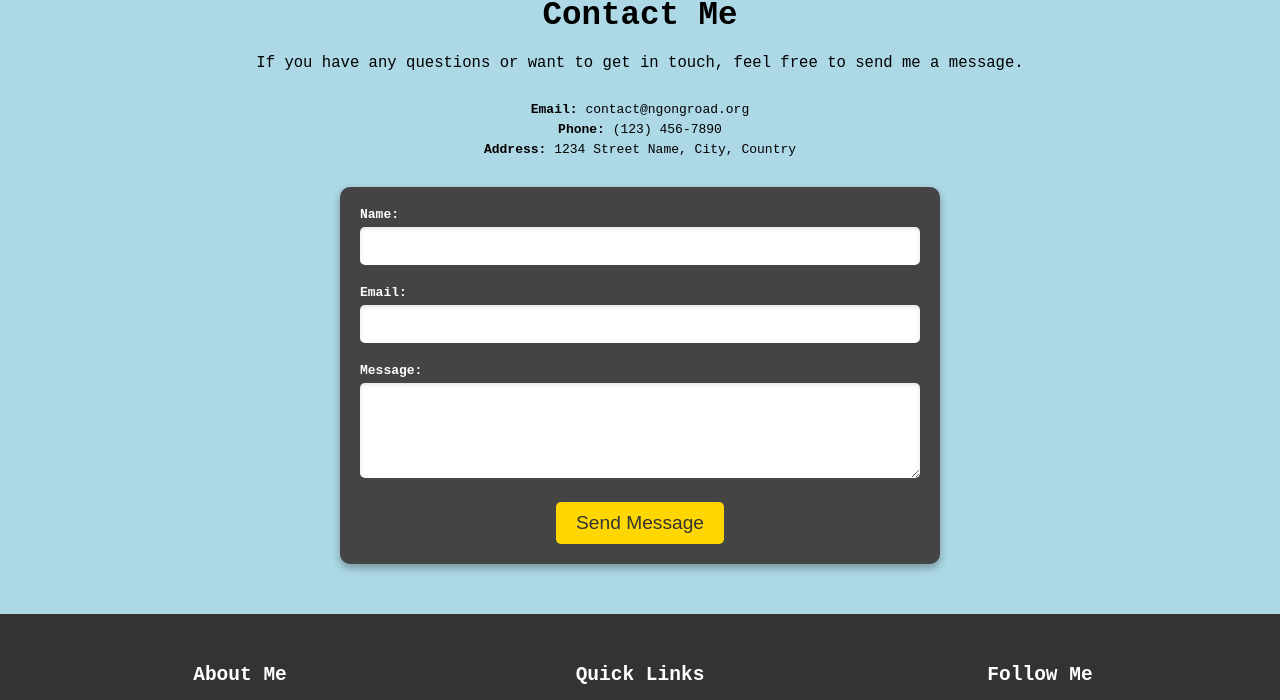
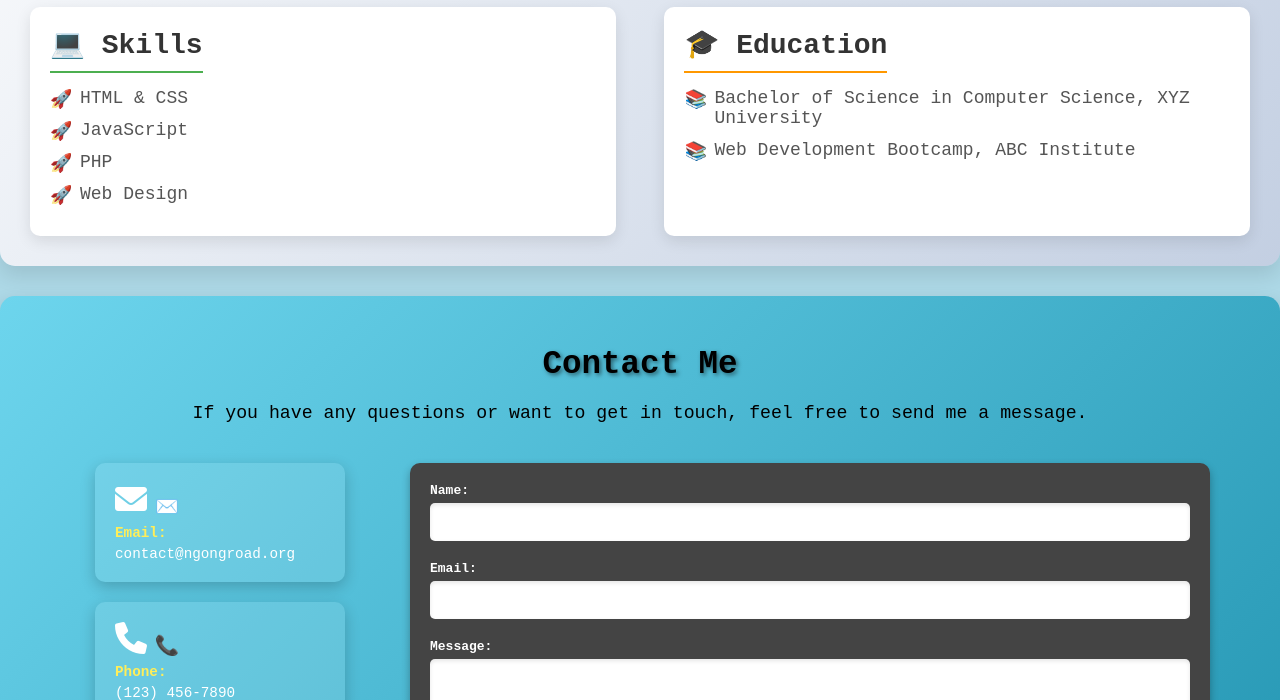
Before and after one commit to nrcfstudents/aurawashingtone, a plain HTML site: page index.html in a window 1280 px wide. Shown: the part 1395-2095 px from the top of the page. Drawn offline with Linux system fonts and the light colour scheme.

Commit message:
styles and tweaks

```diff
--- a/index.html
+++ b/index.html
@@ -5,6 +5,9 @@
     <meta name="viewport" content="width=device-width, initial-scale=1.0">
     <title>Fundamentals of Web Development</title>
     <link rel="stylesheet" href="styles.css"> <!-- Link to the external CSS file -->
+
+    <!-- Include Font Awesome -->
+    <link rel="stylesheet" href="https://cdnjs.cloudflare.com/ajax/libs/font-awesome/6.0.0-beta3/css/all.min.css" integrity="sha384-k6RqeWeci5ZR/Lv4MR0sA0FfDOMrylaP9m4tJXES4HyI4yOHEsJ5hlqMIyqlV4p1" crossorigin="anonymous">
 </head>
 <body>
     <!-- Top Nav bar -->
@@ -64,27 +67,27 @@
         </div>
     </section>
 
-
-    <!-- Testimonials Section -->
-    <!--
-    <section id="testimonials" class="testimonials-section">
-        <h2>What Our Clients Say</h2>
-        <div class="testimonials-container">
-            <div class="testimonial-box">
-                <p>"Fantastic service! Highly recommend."</p>
-                <cite>- John Doe</cite>
-            </div>
-            <div class="testimonial-box">
-                <p>"A pleasure to work with. Very professional."</p>
-                <cite>- Jane Smith</cite>
-            </div>
-            <div class="testimonial-box">
-                <p>"Fantastic service! Highly recommend."</p>
-                <cite>- John Doe</cite>
-            </div>
+    <!-- Skills & Education Section -->
+    <section id="skills-education" class="skills-education-section">
+        <div class="skills">
+            <h2>💻 Skills</h2>
+            <ul>
+                <li>HTML & CSS</li>
+                <li>JavaScript</li>
+                <li>PHP</li>
+                <li>Web Design</li>
+                <!-- Add more skills as needed -->
+            </ul>
+        </div>
+        <div class="education">
+            <h2>🎓 Education</h2>
+            <ul>
+                <li>Bachelor of Science in Computer Science, XYZ University</li>
+                <li>Web Development Bootcamp, ABC Institute</li>
+                <!-- Add more education items as needed -->
+            </ul>
         </div>
     </section>
-    -->
 
     <!-- Contact Me Section -->
     <section id="contact" class="contact-section">
@@ -93,10 +96,21 @@
         <div class="contact-container">
             <!-- Contact Information -->
             <div class="contact-info">
-                <!--<h3>Contact Information</h3>-->
-                <p><strong>Email:</strong> contact@ngongroad.org</p>
-                <p><strong>Phone:</strong> (123) 456-7890</p>
-                <p><strong>Address:</strong> 1234 Street Name, City, Country</p>
+                <div class="contact-card">
+                    <i class="fas fa-envelope"></i> <!-- Email Icon -->
+                    <span class="icon">✉️</span>
+                    <p><strong>Email:</strong> contact@ngongroad.org</p>
+                </div>
+                <div class="contact-card">
+                    <i class="fas fa-phone"></i> <!-- Phone Icon -->
+                     <span class="icon">📞</span>
+                    <p><strong>Phone:</strong> (123) 456-7890</p>
+                </div>
+                <div class="contact-card">
+                    <i class="fas fa-map-marker-alt"></i> <!-- Address Icon -->
+                    <span class="icon">📍</span>
+                    <p><strong>Address:</strong> 1234 Street Name, City, Country</p>
+                </div>
             </div>
 
             <!-- Contact Form -->
--- a/styles.css
+++ b/styles.css
@@ -192,45 +192,85 @@ h1{
     box-shadow: 0px 6px 12px rgba(0, 0, 0, 0.2);
 }
 
-/* Testimonials Section Styling */
-.testimonials-section {
-    background-color: #f9f9f9;
-    padding: 50px 20px;
-    text-align: center;
+
+/* Skills & Education Section Styling */
+.skills-education-section {
+    display: flex;
+    justify-content: space-between;
+    padding: 30px;
+    background: linear-gradient(135deg, #f5f7fa, #c3cfe2); /* Subtle gradient background */
+    border-radius: 15px;
+    box-shadow: 0 10px 20px rgba(0, 0, 0, 0.1); /* Soft shadow for depth */
+    margin: 30px 0;
 }
 
-.testimonials-container {
-    display: flex;
-    justify-content: center;
-    gap: 20px;
-    flex-wrap: wrap;
+.skills, .education {
+    width: 48%; /* Each section takes up 48% of the width */
+    padding: 20px;
+    background: #fff;
+    border-radius: 10px;
+    box-shadow: 0 5px 15px rgba(0, 0, 0, 0.1); /* Shadow for individual sections */
+    transition: transform 0.3s ease; /* Smooth hover effect */
 }
 
-.testimonial-box {
-    background: #fff;
-    padding: 20px;
-    border-radius: 5px;
-    box-shadow: 0 4px 8px rgba(0, 0, 0, 0.1);
-    max-width: 300px;
+.skills:hover, .education:hover {
+    transform: translateY(-10px); /* Lift on hover */
 }
 
-.testimonial-box cite {
-    display: block;
-    margin-top: 10px;
-    font-style: italic;
-    color: #555;
+.skills h2, .education h2 {
+    font-size: 28px;
+    margin-bottom: 15px;
+    color: #333; /* Dark text color */
+    border-bottom: 2px solid #4CAF50; /* Green underline for Skills */
+    padding-bottom: 10px;
+    display: inline-block;
 }
 
-.testimonials-section h2{
-    margin-bottom: 50px;
+.education h2 {
+    border-bottom-color: #ff9800; /* Orange underline for Education */
 }
+
+.skills ul, .education ul {
+    list-style-type: none;
+    padding: 0;
+}
+
+.skills ul li, .education ul li {
+    font-size: 18px;
+    margin-bottom: 12px;
+    color: #555; /* Medium text color */
+    padding-left: 30px; /* Space for custom icons */
+    position: relative;
+}
+
+.skills ul li::before {
+    content: "🚀 "; /* Rocket icon for skills */
+    color: #4CAF50; /* Green color */
+    position: absolute;
+    left: 0;
+    top: 0;
+    font-size: 18px;
+}
+
+.education ul li::before {
+    content: "📚 "; /* Book icon for education */
+    color: #ff9800; /* Orange color */
+    position: absolute;
+    left: 0;
+    top: 0;
+    font-size: 18px;
+}
+
 
 /* Contact Section Styling */
 .contact-section {
+    background: linear-gradient(135deg, #6dd5ed, #2193b0); /* Blue gradient background */
     background-color: lightblue;
     color: #fff;
     padding: 50px;
     text-align: center;
+    border-radius: 15px;
+    box-shadow: 0 10px 20px rgba(0, 0, 0, 0.2); /* Soft shadow */
 }
 
 .contact-info{
@@ -240,16 +280,32 @@ h1{
 .contact-section h2 {
     font-size: 2.5em;
     margin-bottom: 20px;
+    text-shadow: 2px 2px 4px rgba(0, 0, 0, 0.5); /* Text shadow for the title */
 }
 
 .contact-section p {
-    font-size: 1.2em;
-    margin-bottom: 30px;
+    font-size: 1.4em;
+    margin-bottom: 40px;
+}
+
+.contact-container {
+    display: flex;
+    justify-content: center;
+    gap: 40px;
+    flex-wrap: wrap;
+    align-items: flex-start; /* Aligns the top of the form and info section */
 }
 
 .contact-info {
+    flex: 1; /* Takes up less space */
+    min-width: 250px; /* Ensures a minimum width */
+    max-width: 300px; /* Optional: limit the max width */
     margin-bottom: 30px;
     text-align: center;
+    display: flex;
+    flex-direction: column;
+    align-items: center;
+    gap: 20px;
 }
 
 .contact-info h3 {
@@ -262,9 +318,53 @@ h1{
     margin: 5px 0;
 }
 
+.contact-card {
+    background: rgba(255, 255, 255, 0.1); /* Transparent white background */
+    padding: 20px;
+    border-radius: 10px;
+    box-shadow: 0 5px 15px rgba(0, 0, 0, 0.2); /* Shadow for card effect */
+    transition: transform 0.3s ease, box-shadow 0.3s ease;
+    width: 250px;
+    text-align: left;
+}
+
+.contact-card:hover {
+    transform: translateY(-10px); /* Lift on hover */
+    box-shadow: 0 10px 25px rgba(0, 0, 0, 0.3); /* Stronger shadow on hover */
+}
+
+.contact-card .icon {
+    font-size: 1.5em; /* Adjust size for Unicode */
+    width: 24px; /* Size for SVG icons */
+    height: 24px; /* Size for SVG icons */
+    fill: #ff9800; /* Color for SVG icons */
+    color: #ff9800; /* Color for Unicode symbols */
+    margin-right: 10px;
+    vertical-align: middle;
+}
+
+.contact-card i {
+    font-size: 2em;
+    color: #fff;
+    margin-bottom: 10px;
+}
+
+.contact-card p {
+    font-size: 1.1em;
+    margin: 0;
+    color: #fff;
+}
+
+.contact-card strong {
+    display: block;
+    margin-bottom: 5px;
+    color: #ffee58; /* Yellow color for labels */
+}
+
 .contact-form {
-    max-width: 600px;
-    margin: 0 auto;
+    flex: 2; /* Takes up more space than contact info */
+    max-width: 800px; /* Set a larger max-width if needed */
+    /*margin: 0 auto;*/
     background-color: #444;
     padding: 20px;
     border-radius: 10px;
```
